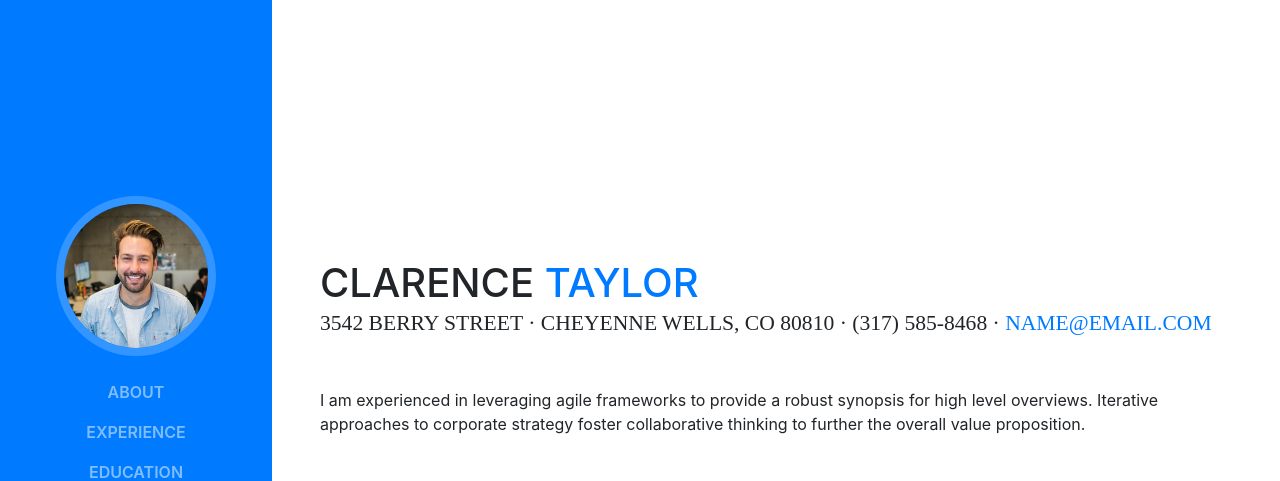
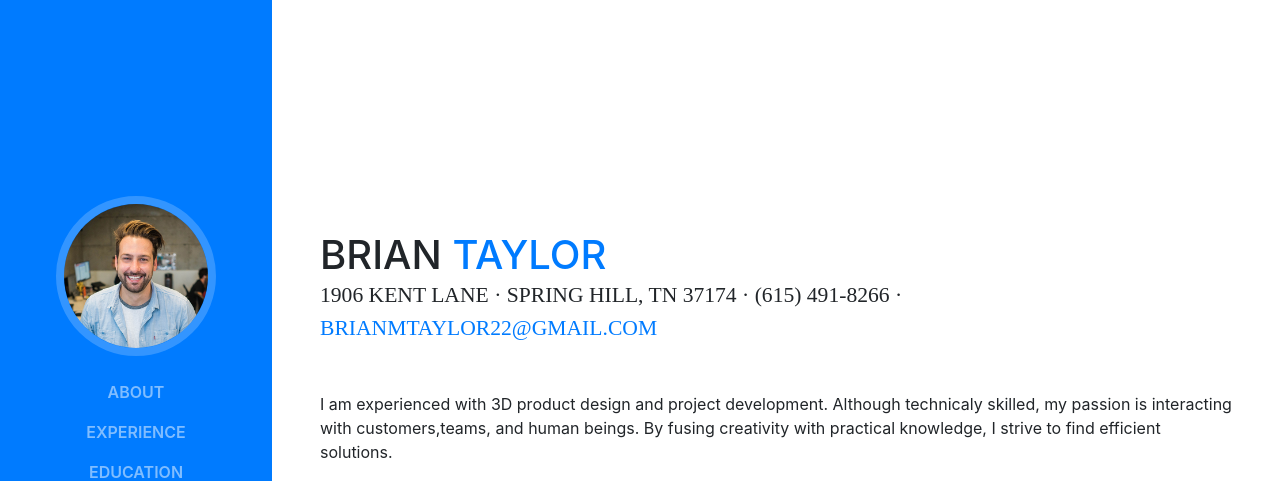
Before and after one commit to BrianMichaelTaylor/BrianMichaelTaylor.github.io, a website with bundled scripts: page index.html in a window 1280 px wide. Shown: the top 481 px of the page. Built offline with nearby package versions, Linux system fonts and the light colour scheme; a web font is replaced by a local one.

Commit message:
Revised About Page
About

```diff
--- a/index.html
+++ b/index.html
@@ -8,7 +8,7 @@
     <meta name="description" content="">
     <meta name="author" content="">
 
-    <title>Resume - Start Bootstrap Theme</title>
+    <title>BrianMichaelTaylor Resume</title>
 
     <!-- Bootstrap core CSS -->
     <link href="vendor/bootstrap/css/bootstrap.min.css" rel="stylesheet">
@@ -65,13 +65,13 @@
 
       <section class="resume-section p-3 p-lg-5 d-flex d-column" id="about">
         <div class="my-auto">
-          <h1 class="mb-0">Clarence
+          <h1 class="mb-0">Brian
             <span class="text-primary">Taylor</span>
           </h1>
-          <div class="subheading mb-5">3542 Berry Street · Cheyenne Wells, CO 80810 · (317) 585-8468 ·
-            <a href="mailto:name@email.com">name@email.com</a>
+          <div class="subheading mb-5">1906 Kent Lane · Spring Hill, TN 37174 · (615) 491-8266 ·
+            <a href="mailto:name@email.com">brianmtaylor22@gmail.com</a>
           </div>
-          <p class="mb-5">I am experienced in leveraging agile frameworks to provide a robust synopsis for high level overviews. Iterative approaches to corporate strategy foster collaborative thinking to further the overall value proposition.</p>
+          <p class="mb-5">I am experienced with 3D product design and project development. Although technicaly skilled, my passion is interacting with customers,teams, and human beings. By fusing creativity with practical knowledge, I strive to find efficient solutions.</p>
           <ul class="list-inline list-social-icons mb-0">
             <li class="list-inline-item">
               <a href="#">
```
